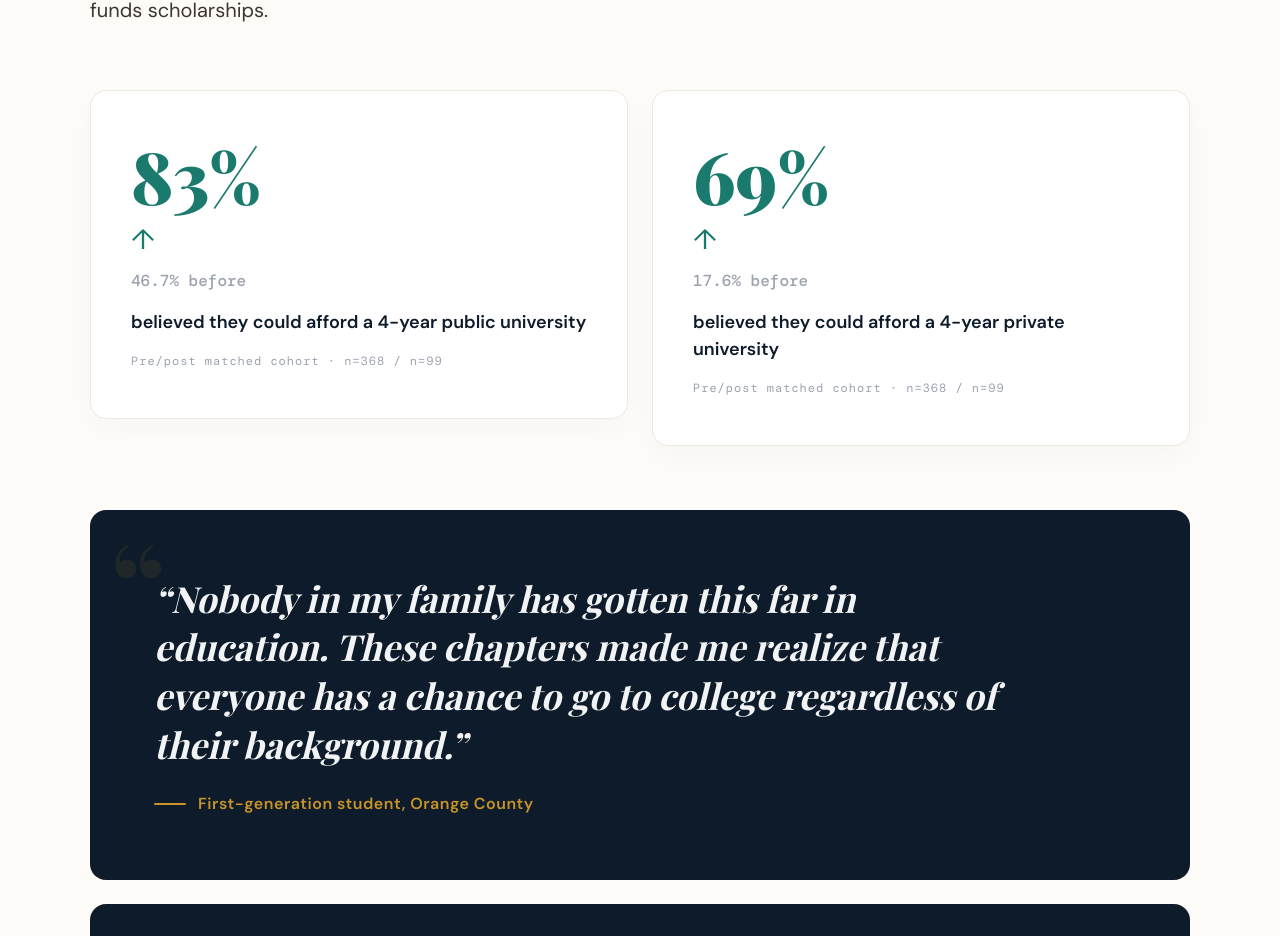
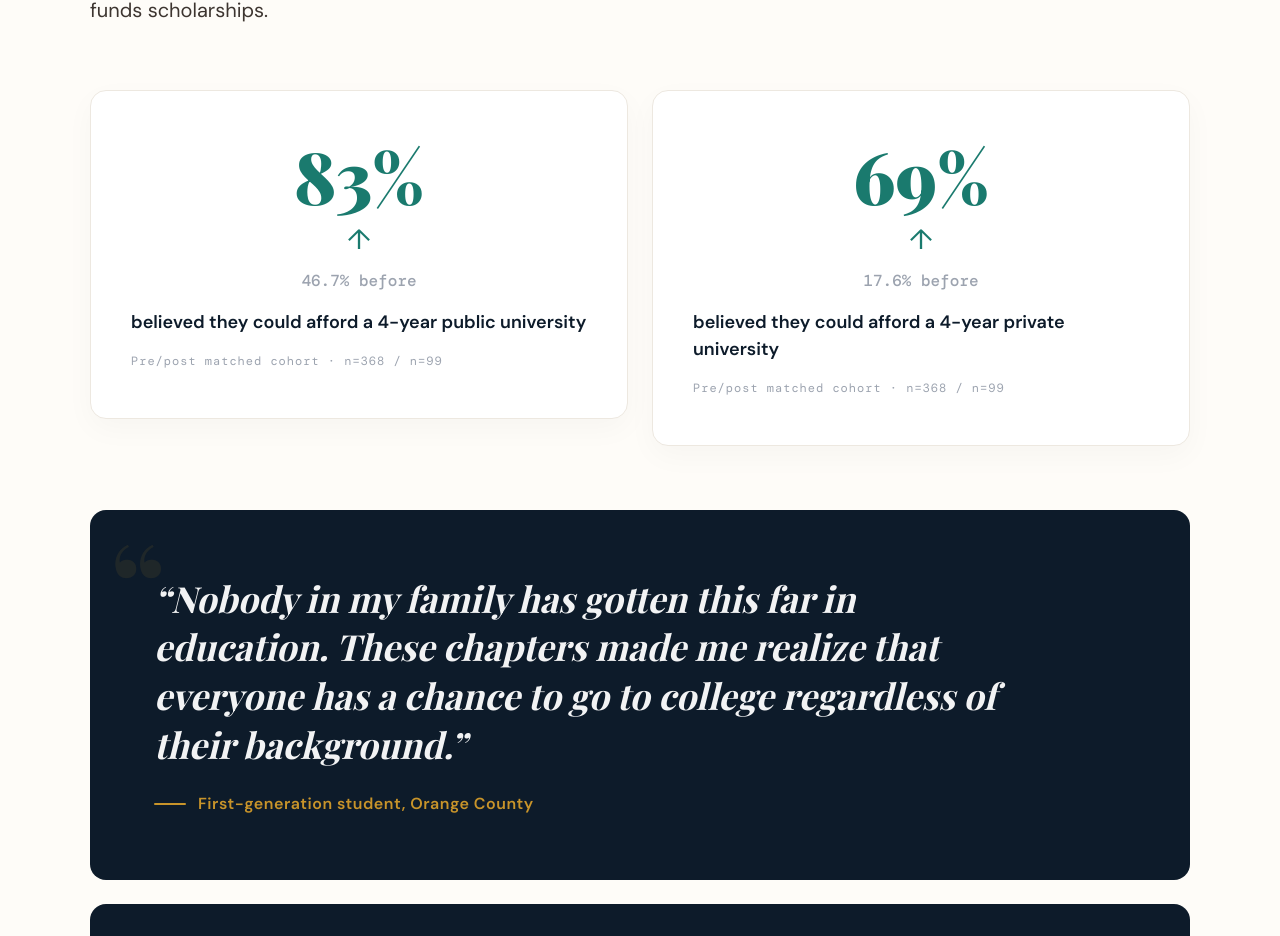
Before and after one commit to tylerhensley-jpg/finance-lab, a Next.js app: page / in a window 1280 px wide. Shown: the part 4612-5548 px from the top of the page. Built offline with nearby package versions, Linux system fonts and the light colour scheme; a web font is replaced by a local one.

Commit message:
Update TCPSection.jsx

```diff
--- a/components/TCPSection.jsx
+++ b/components/TCPSection.jsx
@@ -65,45 +65,48 @@ export default function TCPSection() {
           background: "#fff",
           border: "1px solid var(--soft-gray)",
           borderRadius: 16,
-          padding: "48px 40px", /* 👈 Increased padding */
-          boxShadow: "0 10px 30px rgba(10, 25, 47, 0.03)" /* 👈 Added subtle shadow */
+          padding: "48px 40px",
+          boxShadow: "0 10px 30px rgba(10, 25, 47, 0.03)"
         }}
       >
 
-        {/* 1. ANIMATED NUMBER (Moved to top) */}
+        {/* 1. ANIMATED NUMBER */}
         <div className="font-display" style={{
-          fontSize: "clamp(56px, 6vw, 72px)", /* 👈 Scaled up for impact */
+          fontSize: "clamp(56px, 6vw, 72px)",
           fontWeight: 900,
           color: "var(--teal)",
           lineHeight: 1,
-          marginBottom: 8 /* Changed from 16 to 8 to match previous top-element spacing */
+          marginBottom: 8,
+          textAlign: "center" /* 👈 Added center alignment */
         }}>
           <AnimatedNumber value={r.after.replace("%", "")} suffix="%" />
         </div>
 
-        {/* 2. ARROW UP (Direction changed) */}
+        {/* 2. ARROW UP */}
         <span style={{
-          fontSize: 28,           /* 👈 Bumped arrow from 22px */
+          fontSize: 28,
           color: "var(--teal)",
           margin: "8px 0",
-          display: "block"
+          display: "block",
+          textAlign: "center" /* 👈 Added center alignment */
         }}>↑</span>
 
-        {/* 3. BEFORE TEXT (Moved below the arrow) */}
+        {/* 3. BEFORE TEXT */}
         <div className="font-mono" style={{
-          fontSize: 16,           /* 👈 Bumped from 14px */
+          fontSize: 16,
           fontWeight: 500,
           color: "#9CA3AF",
-          marginBottom: 16 /* Changed from 8 to 16 to give breathing room before the label */
+          marginBottom: 16,
+          textAlign: "center" /* 👈 Added center alignment to match the stack */
         }}>
           {r.before} before
         </div>
 
         {/* 4. LABEL */}
         <div style={{
-          fontSize: 18,           /* 👈 Bumped from 15px */
+          fontSize: 18,
           fontWeight: 600,
-          color: "var(--navy)",   /* 👈 Changed to navy for higher contrast */
+          color: "var(--navy)",
           lineHeight: 1.5
         }}>
           {r.label}
@@ -111,7 +114,7 @@ export default function TCPSection() {
 
         {/* 5. FOOTER TEXT */}
         <p className="font-mono" style={{
-          fontSize: 12,           /* 👈 Bumped from 10px */
+          fontSize: 12,
           color: "#9CA3AF",
           marginTop: 16,
           letterSpacing: 1
```
